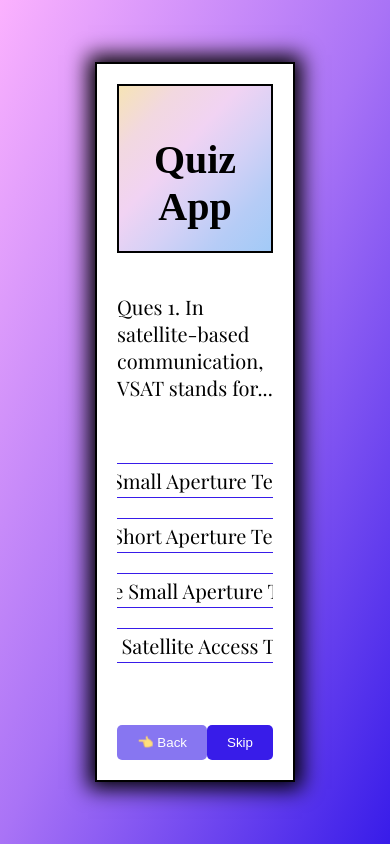
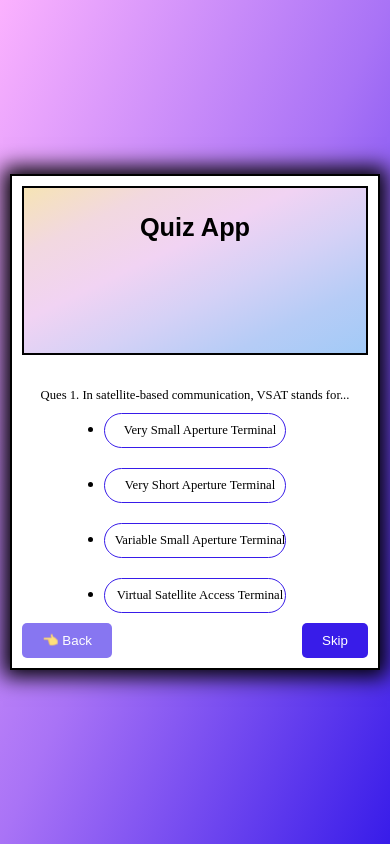
Before and after one commit to princemalik25/Quiz-App, a plain HTML site: page index.html in a window 390 px wide. Drawn offline with nearby package versions, Linux system fonts and the light colour scheme; a web font is replaced by a local one.

Commit message:
adding media queries

```diff
--- a/style.css
+++ b/style.css
@@ -1,10 +1,8 @@
-/* @import url('https://fonts.googleapis.com/css2?family=Cabin:ital,wght@0,400..700;1,400..700&family=Playfair+Display:ital,wght@0,400..900;1,400..900&family=Roboto+Condensed:ital,wght@0,100..900;1,100..900&display=swap'); */
-@import url('https://fonts.googleapis.com/css2?family=Playfair+Display:ital,wght@0,400..900;1,400..900&family=Roboto+Condensed:ital,wght@0,100..900;1,100..900&display=swap');
 * {
     margin: 0;
     padding: 0;
+    box-sizing: border-box;
 }
-
 
 body {
     display: flex;
@@ -12,12 +10,14 @@ body {
     align-items: center;
     height: 100vh;
     background-image: linear-gradient(to bottom right, #FBB2FE, #A973F6, #381CE9);
-    /* font-family: Arial, Helvetica, sans-serif; */
+    font-family: Arial, Helvetica, sans-serif;
+    padding: 10px; /* Added padding for small screens */
 }
 
 .container {
-    height: 80vh;
-    width: 40vw;
+    max-height: 80vh;
+    width: 90vw; /* Changed to flexible width */
+    max-width: 600px; /* Maximum width for larger screens */
     border: 2px solid black;
     padding: 20px;
     background-color: white;
@@ -25,7 +25,6 @@ body {
     display: flex;
     flex-direction: column;
     justify-content: space-between;
-
 }
 
 .heading {
@@ -39,24 +38,21 @@ body {
 }
 
 h1 {
-    padding-top: 50px;
-    font-size: 40px;
+    padding-top: 3vh; /* Flexible padding */
+    font-size: 4vh; /* Flexible font size */
 }
 
 .quiz {
     flex-grow: 1;
     display: flex;
     flex-direction: column;
-    justify-content: flex-start;
     justify-content: center;
     align-items: center;
     overflow-y: auto;
-    padding-top: 40px;
-
+    padding-top: 4vh; /* Flexible padding */
 }
 
- footer {
-    /* border: 2px solid black; */
+footer {
     display: flex;
     justify-content: space-between;
     margin-top: auto;
@@ -75,25 +71,24 @@ button:hover {
     background-color: #A973F6;
 }
 
-.option{
+.option {
     margin-bottom: auto;
 }
 
-input{
-    width: 35vw;
-    height:35px ;
+input {
+    width: 85%; /* Flexible width */
+    height: 35px;
     margin: 10px;
     border-radius: 20px;
     padding-left: 10px;
-    font-size: 20px;
+    font-size: 2vh; /* Flexible font size */
     font-family: "Playfair Display", serif;
 }
 
-.question{
-    font-size: 20px;
+.question {
+    font-size: 2vh; /* Flexible font size */
     margin-bottom: auto;
     font-family: "Playfair Display", serif;
-
 }
 
 .option-btn {
@@ -102,7 +97,7 @@ input{
     margin: 10px 0;
     border-radius: 20px;
     padding-left: 10px;
-    font-size: 20px;
+    font-size: 2vh; /* Flexible font size */
     font-family: "Playfair Display", serif;
     background-color: #fff;
     border: 1px solid #381CE9;
@@ -124,3 +119,26 @@ button:disabled {
     cursor: not-allowed;
     opacity: 0.6;
 }
+
+@media (max-width: 600px) {
+    .container {
+        width: 100vw;
+        padding: 10px;
+    }
+
+    h1 {
+        font-size: 3vh;
+    }
+
+    input {
+        font-size: 1.5vh;
+    }
+
+    .option-btn {
+        font-size: 1.5vh;
+    }
+
+    .question {
+        font-size: 1.5vh;
+    }
+}
```
